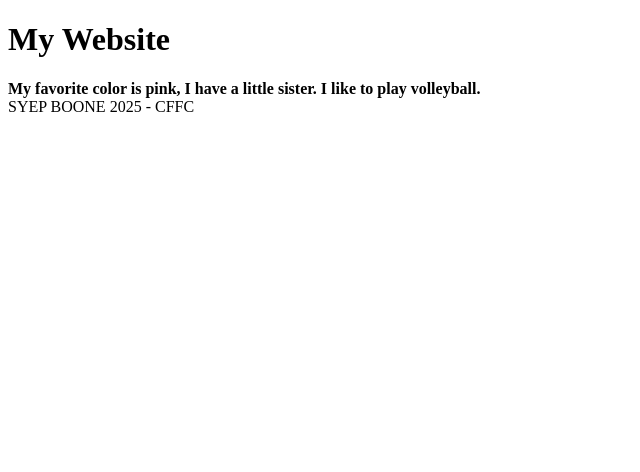
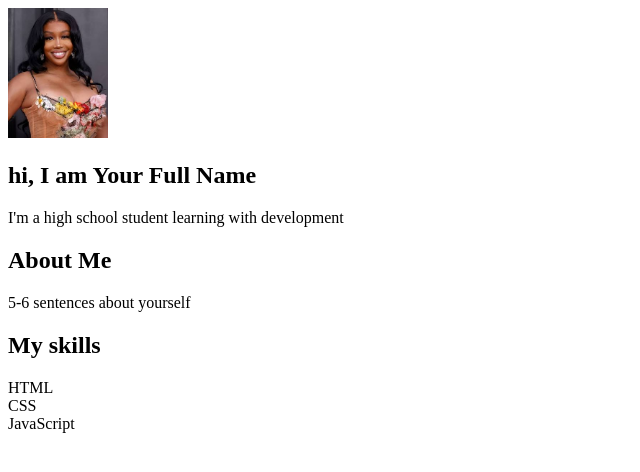
Before and after one commit to Soriyah22/syep-boone-soriyah, a plain HTML site: page index.html in a window 1280 px wide. Shown: the whole page, without its empty margins (0-640 px from the left). Drawn offline with Linux system fonts and the light colour scheme.

Commit message:
Added CSH

```diff
--- a/index.html
+++ b/index.html
@@ -1,16 +1,39 @@
 <!Doctype html>
+
 <html>
 
 <head>
+    <meta charset="Utf-8">
+    <meta name="viewport" content="width=device-width, initial-scale=1.0">
     <title>Soriyah's Portfolio</title>
+    <link href="style.css" rel="stylesheet">
 </head>
 
 <!--This is where most of our code will live-->
 <body>
-     <h1>My Website</h1>
 
-     <b>My favorite color is pink, I have a little sister. I like to play volleyball.</b>
 
-<footer> SYEP BOONE 2025 - CFFC</footer>
+
+
+<section id="home" class="hero">
+<img src="IMG_0098.jpeg" width="100px"/>
+<h2>hi, I am <span class="accent"> Your Full Name</span></h2>
+<p>I'm a high school student learning with development</p>
+</section>
+<section id="about" class="section">
+<h2>About Me</h2>
+<p>5-6 sentences about yourself</p>
+
+
+</section>
+<section id="skills" class="section">
+    <h2>My skills</h2>
+    <div class="grid">
+        <div>HTML</div>
+        <div>CSS</div>
+        <div>JavaScript</div>
+    </div>
+</section>
 </body>
+
 </html>
--- /dev/null
+++ b/style.css
@@ -0,0 +1,20 @@
+{
+    margin: 0;
+    padding: 0;
+    box-sizing: border-box;
+
+}
+
+body{
+    background-color: rgb(140,102,102)
+    text-align: center;
+    line-align: 2.1;
+}
+
+.hero img{
+    border-radius: 50;
+}
+
+.accent{
+    color: rgb (114,46,18);
+}
```
Also changed, not shown: IMG_0098.jpeg (added).
